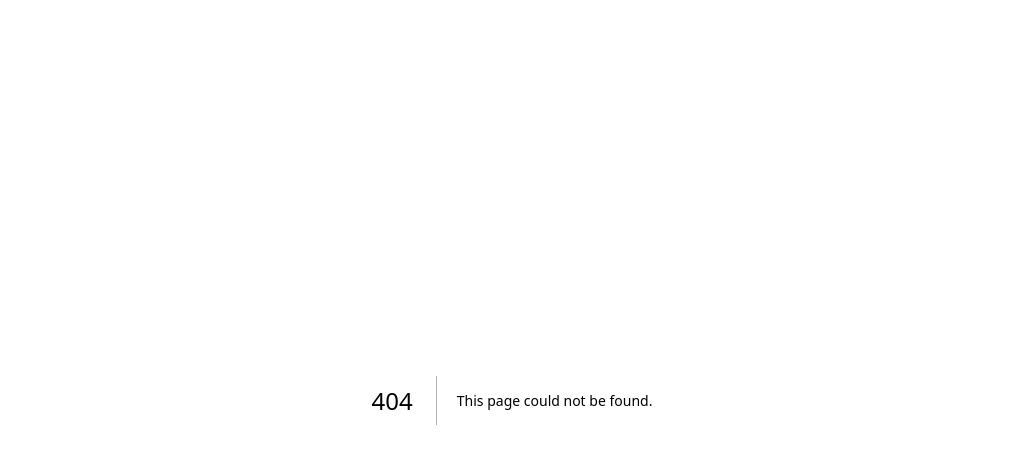
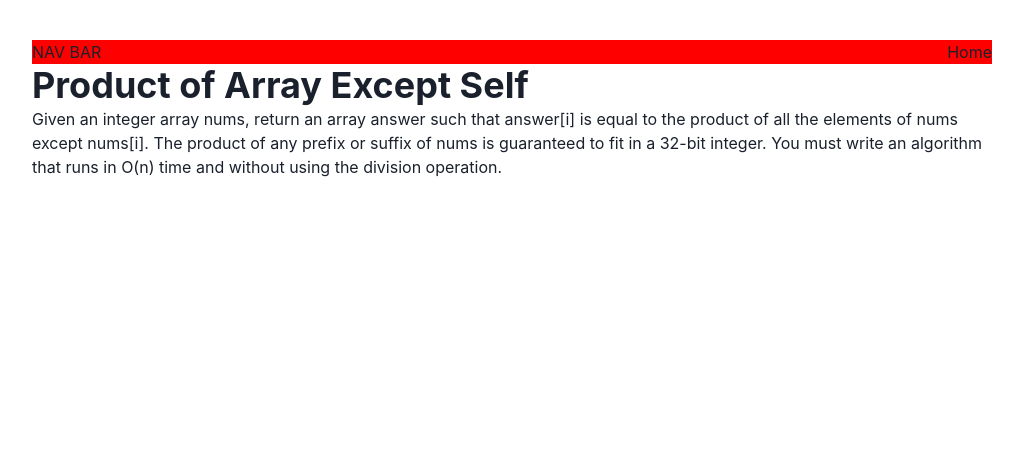
Before and after one commit to William-Schutte/leet-code-workbook, a Next.js app: page /problems/productOfArrayExceptSelf in a window 1280 px wide. Before the commit this address had no page. Shown: the top 464 px of the page, without its empty margins (128-1151 px from the left). Built offline with nearby package versions, Linux system fonts and the light colour scheme.

Commit message:
problem: Product of array except self

```diff
--- /dev/null
+++ b/pages/problems/productOfArrayExceptSelf/index.tsx
@@ -0,0 +1,17 @@
+import { Heading, Text } from "@chakra-ui/react";
+import Layout from "../../layout";
+
+export default function ProductOfArrayExceptSelf() {
+  return (
+    <Layout>
+      <Heading>Product of Array Except Self</Heading>
+      <Text>
+        Given an integer array nums, return an array answer such that answer[i]
+        is equal to the product of all the elements of nums except nums[i]. The
+        product of any prefix or suffix of nums is guaranteed to fit in a 32-bit
+        integer. You must write an algorithm that runs in O(n) time and without
+        using the division operation.
+      </Text>
+    </Layout>
+  );
+}
```
Also changed, not shown: pages/problems/containsDuplicate/work.js (+17 -0 lines), pages/problems/productOfArrayExceptSelf/work.js (added, +36 -0 lines).
